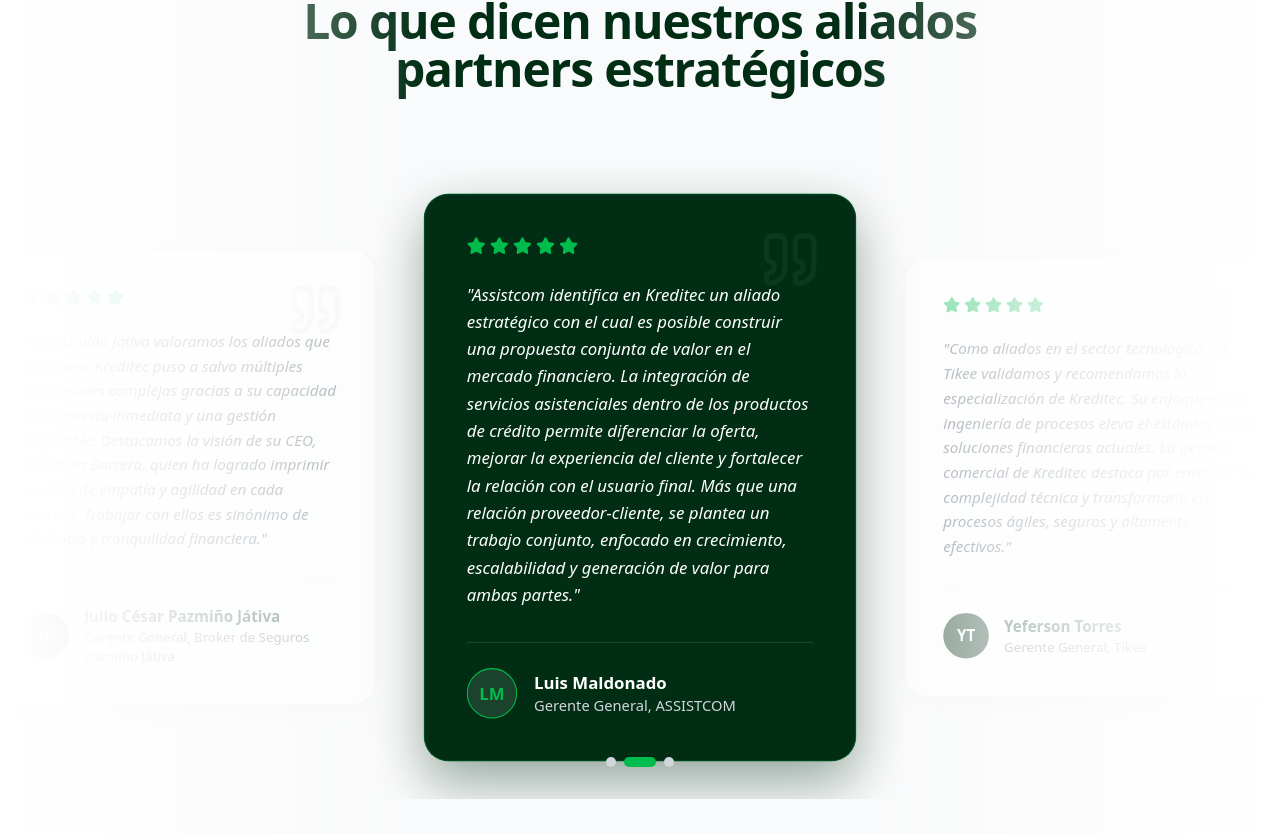
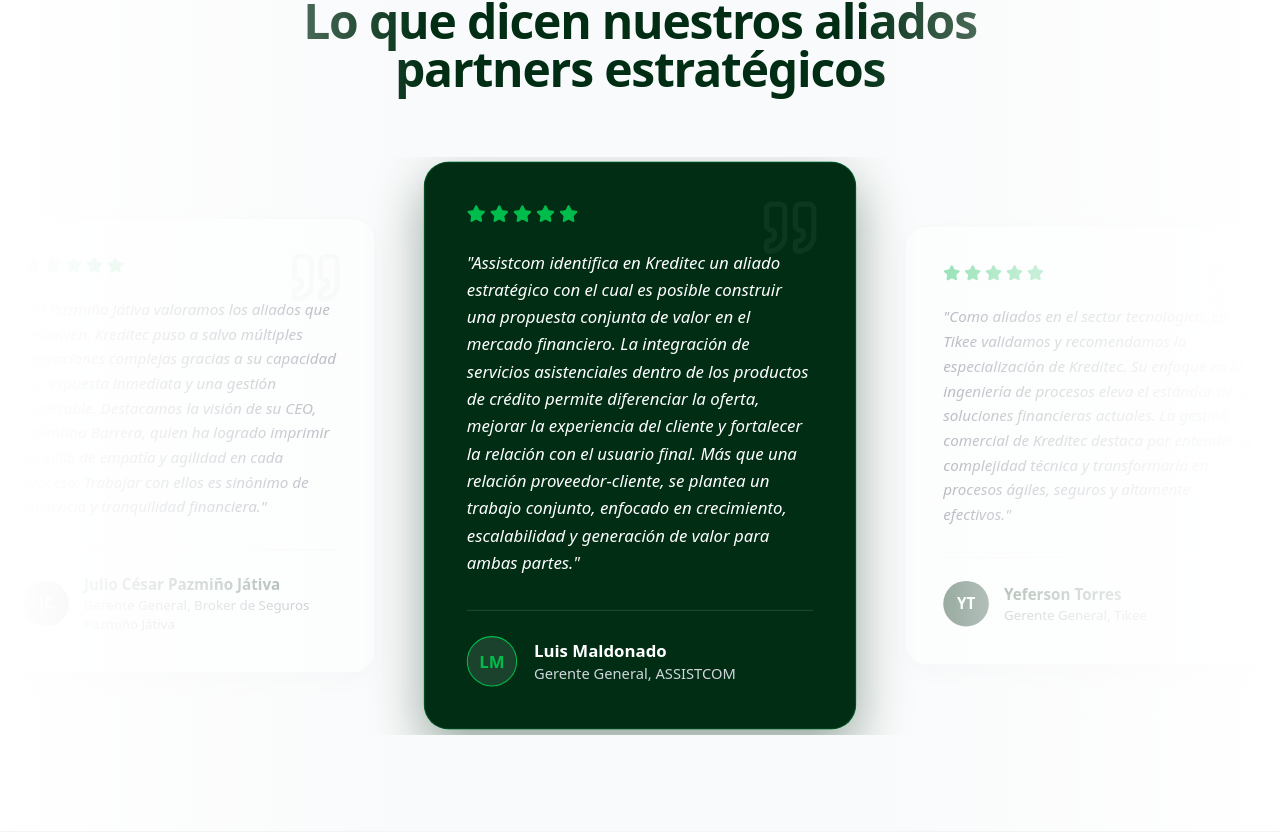
Before and after one commit to eventosprimeai/kreditec, a Next.js app in the folder kreditec-web/: page / in a window 1280 px wide. Shown: the part 6906-7740 px from the top of the page. Built offline with nearby package versions, Linux system fonts and the light colour scheme.

Commit message:
fix: deshacer cambios de altura y ocultar el paginador inferior en testimonios

```diff
--- a/kreditec-web/src/components/TestimoniosCarousel.tsx
+++ b/kreditec-web/src/components/TestimoniosCarousel.tsx
@@ -84,7 +84,7 @@
   if (data.length === 0) return null;
 
   return (
-    <div className="relative w-[100vw] left-1/2 right-1/2 -ml-[50vw] -mr-[50vw] overflow-hidden py-24 min-h-[650px] md:min-h-[600px] flex items-center justify-center carousel-infinite" onTouchStart={onTouchStart} onTouchEnd={onTouchEnd}>
+    <div className="relative w-[100vw] left-1/2 right-1/2 -ml-[50vw] -mr-[50vw] overflow-hidden py-16 min-h-[500px] flex items-center justify-center carousel-infinite" onTouchStart={onTouchStart} onTouchEnd={onTouchEnd}>
       <style>{`
         .carousel-infinite {
           --item-width: 100vw;
@@ -110,7 +110,7 @@
           </button>
       </div>
 
-      <div className="relative w-full h-[550px] md:h-[450px] flex items-center justify-center">
+      <div className="relative w-full h-[450px] flex items-center justify-center">
         {data.map((item, idx) => {
           const offset = getOffset(idx, activeIndex, data.length);
           const isActive = offset === 0;
@@ -178,17 +178,7 @@
         })}
       </div>
 
-      {/* Indicadores de página */}
-      <div className="absolute bottom-4 md:bottom-8 left-0 right-0 flex justify-center gap-2 z-40">
-         {data.map((_, idx) => (
-            <button
-              key={idx}
-              onClick={() => setActiveIndex(idx)}
-              className={`w-2.5 h-2.5 rounded-full transition-all duration-300 ${idx === activeIndex ? 'bg-[#00bc4c] w-8' : 'bg-gray-300 hover:bg-gray-400'}`}
-              aria-label={`Ir al testimonio ${idx + 1}`}
-            />
-         ))}
-      </div>
+
 
     </div>
   );
```
